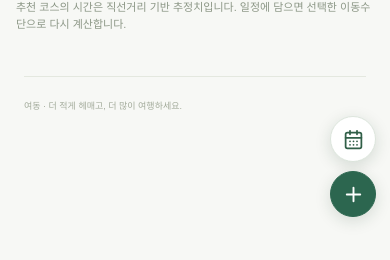
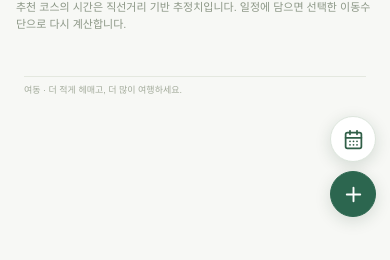
Before and after one commit to SeokJinCheol/yeodong, a React (Vite) app in the folder frontend/: page / in a window 390 px wide. Shown: the part 611-871 px from the top of the page. After the commit the page ends 844 px from the top, so only its background shows below. Built offline with nearby package versions, Linux system fonts and the light colour scheme; no server answers.

Commit message:
fix(web): compact page and modal footers

```diff
--- a/frontend/src/styles.css
+++ b/frontend/src/styles.css
@@ -689,7 +689,7 @@ main {
     max-width: 1252px;
     margin: 0 auto;
     border-top: 1px solid #e4e8df;
-    padding: 22px 0 30px;
+    padding: 10px 80px 10px 0;
     display: flex;
     justify-content: space-between;
     font-size: 10px;
@@ -826,9 +826,13 @@ main {
 }
 .modal-footer {
     flex-shrink: 0;
-    padding: 16px var(--modal-padding-inline) var(--modal-padding-block);
+    padding: 8px var(--modal-padding-inline);
     border-top: 1px solid #e5e9df;
     background: #fff;
+}
+.modal-footer > .button {
+    min-height: 44px;
+    padding: 8px 12px;
 }
 .modal h2 {
     margin-top: 5px;
@@ -1005,6 +1009,7 @@ main {
     .app-footer {
         display: block;
         font-size: 9px;
+        padding: 6px 64px 6px 0;
     }
     .app-footer > span:last-child {
         display: none;
@@ -1012,6 +1017,9 @@ main {
     .modal {
         --modal-padding-block: 20px;
         --modal-padding-inline: 20px;
+    }
+    .modal-footer {
+        padding: 4px var(--modal-padding-inline);
     }
     .modal h2 {
         font-size: 19px;
@@ -1631,9 +1639,6 @@ textarea:focus {
     font-size: 11px;
     box-shadow: 0 2px 10px #16382314;
 }
-.app-footer {
-    padding-bottom: 150px;
-}
 @media (max-width: 760px) {
     .floating-actions {
         right: 14px;
```
